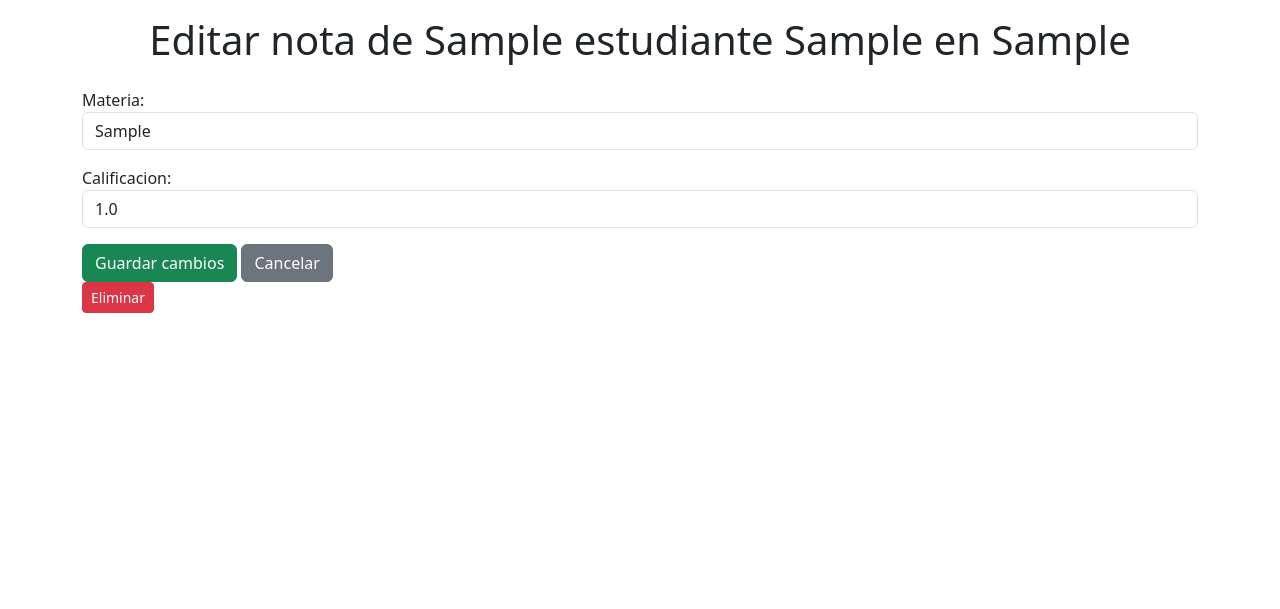
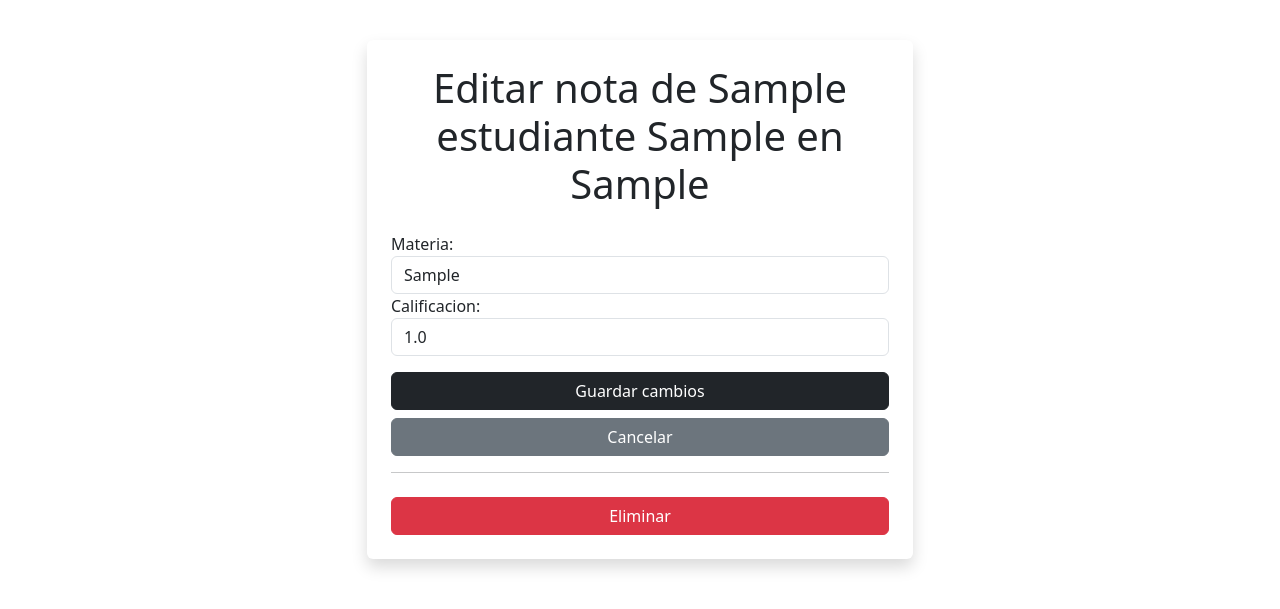
Before and after one commit to CDGuarnizoOrtiz/Plataforma-Colegio, a Django app: page /nota_edit/1/ in a window 1280 px wide. Shown: the part 56-665 px from the top of the page. Run offline with Django 5.2, Linux system fonts and the light colour scheme; tables that the repository leaves empty hold one stand-in row (values such as "Sample post").

Commit message:
nueva visual de editar notas

```diff
--- a/plataforma/templates/nota_edit.html
+++ b/plataforma/templates/nota_edit.html
@@ -1,31 +1,39 @@
 {% extends 'base.html' %}
 
 {% block content %}
-<main class="container mt-4">
-  <h1 class="mb-4 text-center">Editar nota de {{ newnota.estudiante }} en {{ newnota.materia }}</h1>
+<main class="container mt-5">
+  <div class="row justify-content-center">
+    <div class="col-md-6">
+      <form method="POST" action="{% url 'nota_edit' newnota.id %}" class="card border-0 shadow">
+        <div class="card-body p-4">
+          <h1 class="mb-4 text-center text-dark">
+            Editar nota de {{ newnota.estudiante }} en {{ newnota.materia }}
+          </h1>
 
           {% if error %}
-    <div class="alert alert-danger">
+            <div class="alert alert-danger" role="alert">
               {{ error }}
             </div>
           {% endif %}
 
-  <form method="POST">
           {% csrf_token %}
-    {{ form.as_p }}
+          {{ form }}
 
-    <button type="submit" class="btn btn-success">Guardar cambios</button>
+          <div class="d-grid gap-2 mt-3">
+            <button type="submit" class="btn btn-dark">Guardar cambios</button>
             <a href="{% url 'notas' %}" class="btn btn-secondary">Cancelar</a>
+          </div>
 
-
-  </form>
           {% if newnota.id %}
-  <form action="{% url 'delete_note' newnota.id %}" method="post" style="display:inline; margin-top: 10px;">
+          <hr>
+          <form action="{% url 'delete_note' newnota.id %}" method="post" onsubmit="return confirm('¿Estás seguro de que deseas eliminar esta nota?');">
             {% csrf_token %}
-    <button type="submit" class="btn btn-danger btn-sm">Eliminar</button>
+            <button type="submit" class="btn btn-danger w-100 mt-2">Eliminar</button>
           </form>
           {% endif %}
-
-
+        </div>
+      </form>
+    </div>
+  </div>
 </main>
 {% endblock %}
```
Lines whose indentation alone changed are shown as unchanged.
